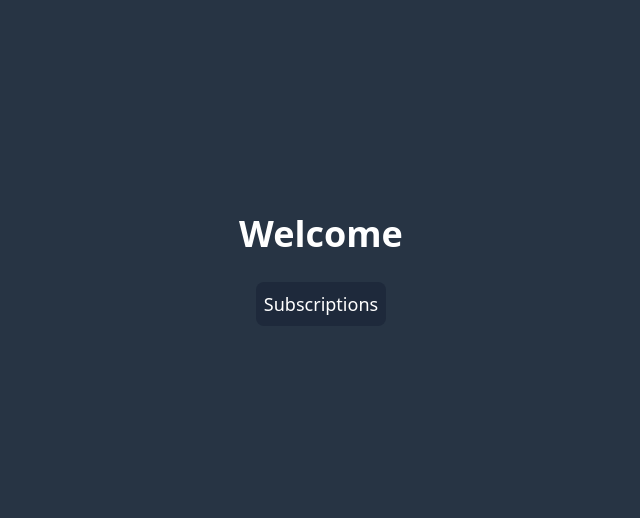
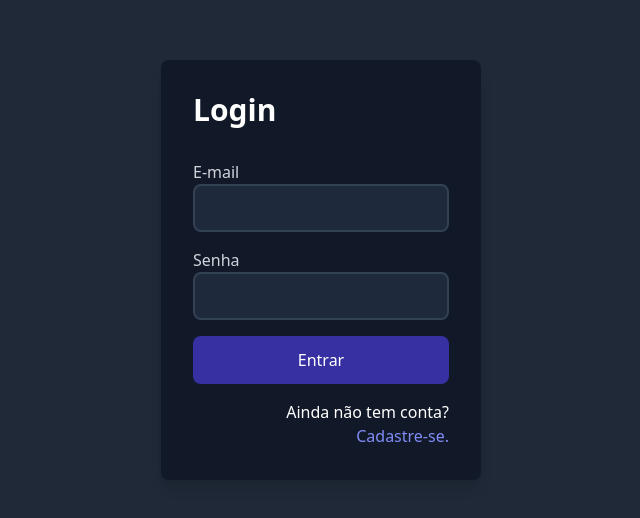
Before and after one commit to anastaciom/front-end-to-integrate-with-subscriptions-api, a React (Vite) app: page / in a window 1280 px wide. Shown: the part 130-648 px from the top of the page, without its empty margins (319-959 px from the left). Built offline with nearby package versions, Linux system fonts and the light colour scheme; no server answers.

Commit message:
feat: create authentication page

```diff
--- a/package.json
+++ b/package.json
@@ -10,11 +10,14 @@
     "preview": "vite preview"
   },
   "dependencies": {
+    "@hookform/resolvers": "^3.2.0",
     "axios": "^1.4.0",
     "react": "^18.2.0",
     "react-dom": "^18.2.0",
+    "react-hook-form": "^7.45.4",
     "react-router-dom": "^6.14.2",
-    "react-toastify": "^9.1.3"
+    "react-toastify": "^9.1.3",
+    "zod": "^3.21.4"
   },
   "devDependencies": {
     "@types/react": "^18.2.15",
--- /dev/null
+++ b/src/components/InputCustom/index.tsx
@@ -0,0 +1,58 @@
+import { useState } from "react";
+import "./style.css";
+import { IInputCustomProps } from "./types";
+
+const InputCustom = ({
+  label,
+  fieldName,
+  error,
+  isPasswordField = false,
+  inputProps,
+}: IInputCustomProps) => {
+  const [showPassword, setShowPassword] = useState(false);
+  const [hasPasswordValue, setHasPasswordValue] = useState(false);
+
+  const togglePasswordVisibility = () => {
+    setShowPassword((prevShowPassword) => !prevShowPassword);
+  };
+
+  const handlePasswordChange = (event: React.ChangeEvent<HTMLInputElement>) => {
+    setHasPasswordValue(!!event.target.value);
+    inputProps.onChange?.(event);
+  };
+
+  const inputType = isPasswordField && showPassword ? "text" : inputProps.type;
+
+  return (
+    <div className={isPasswordField ? "relative" : "block"}>
+      <label htmlFor={fieldName} className="block text-gray-300 text-md">
+        {label}
+      </label>
+      <input
+        {...inputProps}
+        type={inputType}
+        id={fieldName}
+        className={`${inputProps.className} bg-slate-800 text-white border-2 ${
+          error
+            ? "border-red-500 focus:border-red-500 shake"
+            : "border-slate-700 focus:border-slate-700"
+        } outline-none focus:ring-0`}
+        onChange={isPasswordField ? handlePasswordChange : inputProps.onChange}
+      />
+      {isPasswordField && hasPasswordValue && (
+        <button
+          type="button"
+          onClick={togglePasswordVisibility}
+          className={`${
+            error ? "top-1/5 bottom-1/4" : "top-1/2 bottom-1/2"
+          } absolute  right-3 transform -translate-y-1/2 text-gray-300`}
+        >
+          {showPassword ? "Esconder" : "Mostrar"}
+        </button>
+      )}
+      {error && <span className="text-xs text-red-500">{error}</span>}
+    </div>
+  );
+};
+
+export { InputCustom };
--- /dev/null
+++ b/src/components/InputCustom/style.css
@@ -0,0 +1,26 @@
+.shake {
+  animation: shake 0.5s ease-in-out;
+}
+
+@keyframes shake {
+  10%,
+  90% {
+    transform: translate3d(-1px, 0, 0);
+  }
+
+  20%,
+  80% {
+    transform: translate3d(2px, 0, 0);
+  }
+
+  30%,
+  50%,
+  70% {
+    transform: translate3d(-2px, 0, 0);
+  }
+
+  40%,
+  60% {
+    transform: translate3d(2px, 0, 0);
+  }
+}
--- /dev/null
+++ b/src/components/InputCustom/types/index.ts
@@ -0,0 +1,7 @@
+export interface IInputCustomProps {
+  label: string;
+  fieldName: string;
+  error?: string;
+  isPasswordField?: boolean;
+  inputProps: Omit<React.InputHTMLAttributes<HTMLInputElement>, "id">;
+}
--- a/src/index.css
+++ b/src/index.css
@@ -3,6 +3,6 @@
 @tailwind utilities;
 
 body {
-  background-color: #273444;
+  background-color: rgb(31, 41, 55);
   color: white;
 }
--- /dev/null
+++ b/src/pages/AuthenticationPage/index.tsx
@@ -0,0 +1,91 @@
+import { useState } from "react";
+import { useForm } from "react-hook-form";
+import { zodResolver } from "@hookform/resolvers/zod";
+import { TFormSchema, formSchema } from "./validate";
+import { InputCustom } from "../../components/InputCustom";
+
+const AuthenticationPage = () => {
+  const [isRegistering, setIsRegistering] = useState(false);
+
+  const {
+    register,
+    handleSubmit,
+    formState: { errors },
+  } = useForm<TFormSchema>({
+    resolver: zodResolver(formSchema(isRegistering)),
+  });
+
+  const onSubmit = (data: TFormSchema) => {
+    console.log(data);
+  };
+
+  return (
+    <div className="min-h-screen flex justify-center items-center">
+      <div className="w-full sm:w-3/4 md:w-1/2 lg:w-1/3 xl:w-1/4 p-8 bg-gray-900 rounded-lg shadow-lg">
+        <form
+          onSubmit={handleSubmit(onSubmit)}
+          className="space-y-4"
+          noValidate
+        >
+          <p className="text-3xl font-bold text-white mb-8">
+            {isRegistering ? "Cadastro" : "Login"}
+          </p>
+
+          {isRegistering && (
+            <InputCustom
+              fieldName="name"
+              label="Nome"
+              error={errors.name && errors.name.message}
+              inputProps={{
+                className: "w-full p-2.5 rounded-lg",
+                ...register("name"),
+                type: "text",
+              }}
+            />
+          )}
+          <InputCustom
+            fieldName="email"
+            label="E-mail"
+            error={errors.email && errors.email.message}
+            inputProps={{
+              className: "w-full p-2.5 rounded-lg",
+              ...register("email"),
+              type: "email",
+            }}
+          />
+          <InputCustom
+            fieldName="password"
+            label="Senha"
+            isPasswordField
+            error={errors.password && errors.password.message}
+            inputProps={{
+              className: "w-full p-2.5 rounded-lg",
+              ...register("password"),
+              type: "password",
+            }}
+          />
+
+          <button
+            type="submit"
+            className="w-full bg-indigo-800 py-3 rounded-lg mt-12"
+          >
+            {isRegistering ? "Registrar" : "Entrar"}
+          </button>
+        </form>
+        <p className="mt-4 text-white text-right">
+          {isRegistering ? "Já tem uma conta?" : "Ainda não tem conta?"}
+          <button
+            onClick={() =>
+              setIsRegistering((prevIsRegistering) => !prevIsRegistering)
+            }
+            className="text-indigo-400 ml-1"
+          >
+            {isRegistering ? "Faça o login." : "Cadastre-se."}
+          </button>
+        </p>
+      </div>
+    </div>
+  );
+};
+
+export { AuthenticationPage };
--- /dev/null
+++ b/src/pages/AuthenticationPage/validate/index.ts
@@ -0,0 +1,44 @@
+import { z } from "zod";
+
+type LoginSchema = z.infer<typeof loginSchema>;
+type RegisterSchema = z.infer<typeof registerSchema>;
+
+export type TFormSchema = LoginSchema & RegisterSchema;
+
+const loginSchema = z.object({
+  email: z
+    .string()
+    .nonempty("Campo obrigatório.")
+    .email("Formato do E-email inválido.")
+    .toLowerCase(),
+  password: z
+    .string()
+    .nonempty("Campo obrigatório.")
+    .min(6, "Mínimo de 6 caracteres."),
+});
+
+const registerSchema = loginSchema.extend({
+  name: z
+    .string()
+    .nonempty("Campo obrigatório.")
+    .transform((value) => value.trim())
+    .refine(
+      (value) => !value.includes(" "),
+      "Somente o primeiro nome é permitido."
+    )
+    .transform(
+      (value) => value.charAt(0).toUpperCase() + value.slice(1).toLowerCase()
+    ),
+});
+
+export const formSchema = (isRegisterForm: boolean) => {
+  let schema;
+
+  if (isRegisterForm) {
+    schema = registerSchema;
+  } else {
+    schema = loginSchema;
+  }
+
+  return schema;
+};
--- a/src/pages/Welcome/index.tsx
+++ /dev/null
@@ -1,18 +0,0 @@
-import { Link } from "react-router-dom";
-
-const WelcomePage = () => {
-  return (
-    <div className="w-screen h-screen flex justify-center items-center">
-      <div className="w-2/4 h-28 flex justify-between items-center flex-col">
-        <p className="text-4xl font-bold">Welcome</p>
-        <button className="rounded-lg bg-slate-800 p-2">
-          <Link to={"/plans"} className="text-lg">
-            Subscriptions
-          </Link>
-        </button>
-      </div>
-    </div>
-  );
-};
-
-export { WelcomePage };
--- a/src/routes/paths/index.tsx
+++ b/src/routes/paths/index.tsx
@@ -1,11 +1,11 @@
 import { PlansPage } from "../../pages/Plans";
-import { WelcomePage } from "../../pages/Welcome";
+import { AuthenticationPage } from "../../pages/AuthenticationPage";
 import { TPathsProps } from "./types";
 
 const paths: Array<TPathsProps> = [
   {
     path: "/",
-    element: <WelcomePage />,
+    element: <AuthenticationPage />,
   },
 
   {
```
